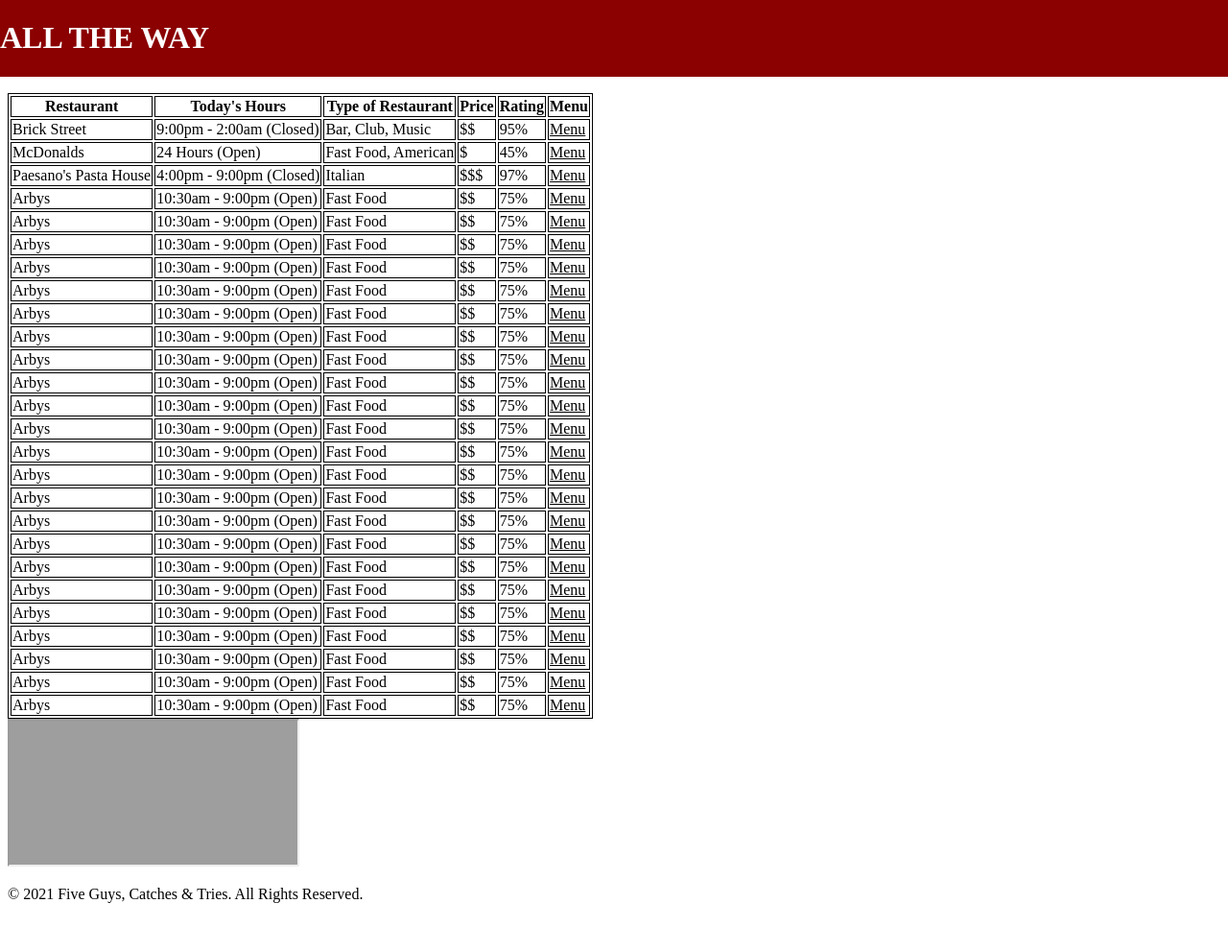
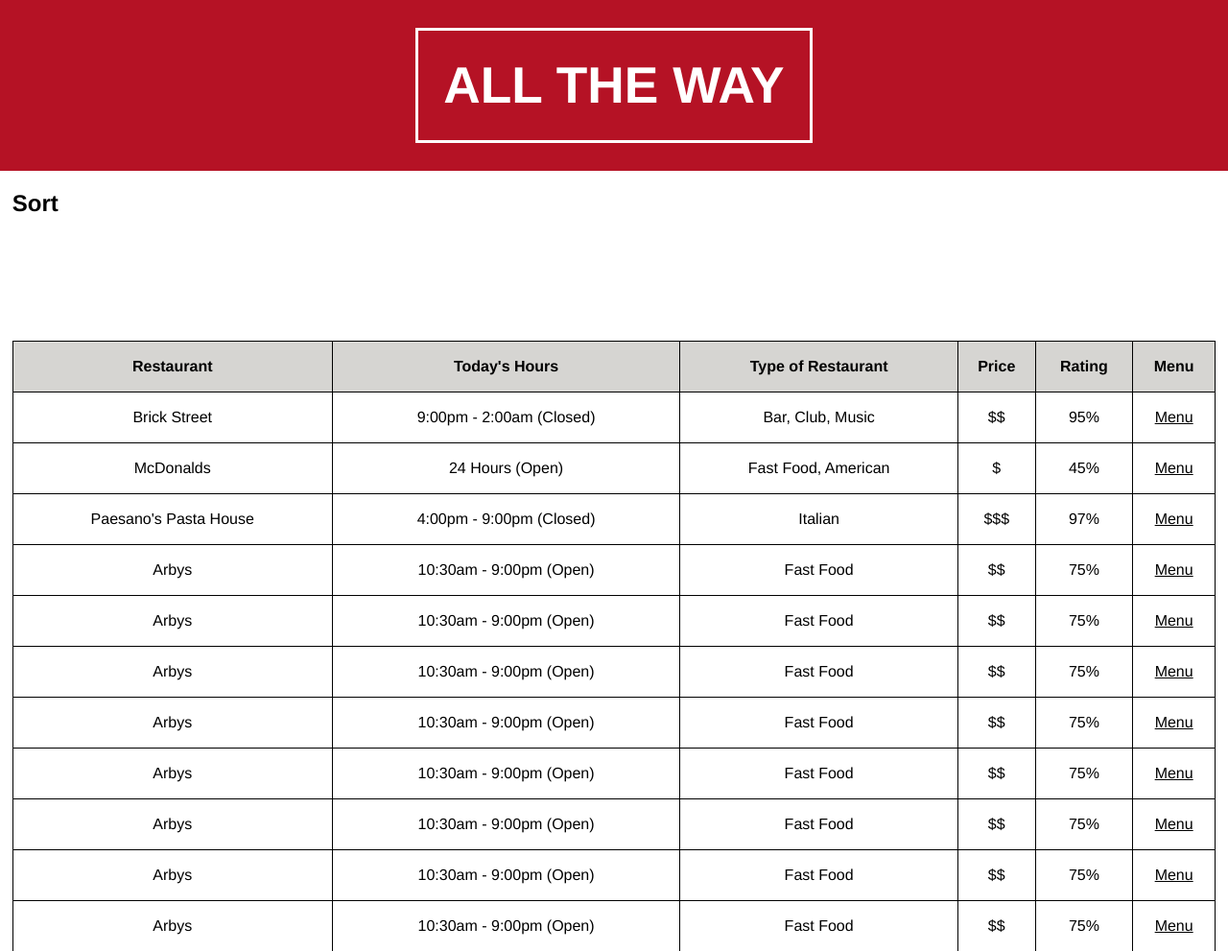
Before and after one commit to ellisjf/five-guys-catches-and-tries, a PHP site: page / in a window 1280 px wide. Shown: the top 991 px of the page at 96% size. Run offline with PHP 8.4, Linux system fonts and the light colour scheme; grey boxes are pictures that could not be loaded.

Commit message:
Update style.css
Major CSS update 10/26/2020 09:54pm

```diff
--- a/style.css
+++ b/style.css
@@ -1,17 +1,97 @@
+body {
+    font-family: "HelveticaNeue-Light", "Helvetica Neue Light", "Helvetica Neue", Helvetica, Arial, "Lucida Grande", sans-serif;
+}
+
 #banner {
     position: fixed;
-  top: 0px;
-  left: 0px;
+    top: 0;
+    left: 0;
     margin: 0;
-  background-color: darkred;
+    background-color: #b51225;
     color: white;
     width: 100%;
+    height: 10%;
+    display: flex;
+    align-items: center;
+    justify-content: center;
 }
-h2 {
-  background-color: darkred;
+
+#banner h1 {
+    vertical-align: middle;
+    border: 3px solid white;
+    padding: 0.5em;
+    font-size: 3vh;
+    font-weight: bold;
+    -webkit-user-select: none;
+    /* Safari */
+    -moz-user-select: none;
+    /* Firefox */
+    -ms-user-select: none;
+    /* IE10+/Edge */
+    user-select: none;
+    /* Standard */
+}
+
+#banner h1::hover {
+    color: #b51225;
+    font-size: 3vh;
+}
+
+#footer {
+    position: fixed;
+    bottom: 0;
+    left: 0;
+    height: 25px;
+    display: flex;
+    text-align: center;
+    align-items: center;
+    justify-content: center;
+    width: 100%;
+    background-color: #b51225;
+}
+
+#footer p {
     color: white;
-  width: 62%;
-  margin-top: 50px;
+    font-size: 12px;
+}
+
+#sortBar {
+    height: 10%;
+    width: 100%;
+    top: 10%;
+    left: 0;
+    padding: 0 1% 0 1%;
+    position: fixed;
+}
+
+#sortBar h2 {
+    color: black;
+    vertical-align: middle;
+}
+
+#restaurants {
+    top: 20%;
+    left: 0;
+    margin: 0 1% 0 1%;
+    height: calc(60% - 25px);
+    width: 98%;
+    position: fixed;
+    overflow: auto;
+}
+
+#restaurants table {
+    width: 100%;
+    border-collapse: collapse;
+}
+
+#restaurants th {
+    background-color: #d6d5d2;
+}
+
+#restaurants th,
+#restaurants td {
+    height: 50px;
+    text-align: center;
 }
 
 img {
@@ -30,12 +110,21 @@
 }
 
 a:hover {
-  background-color: darkred;
-  color: white;
+    color: grey;
 }
 
 a:visited {
     color: darkred;
+}
+
+iframe {
+    position: absolute;
+    bottom: 25px;
+    margin: 0;
+    padding: 0;
+    left: 0;
+    width: calc(100% - 4px);
+    height: 20%;
 }
 
 table,
```
Lines whose indentation alone changed are shown as unchanged.
